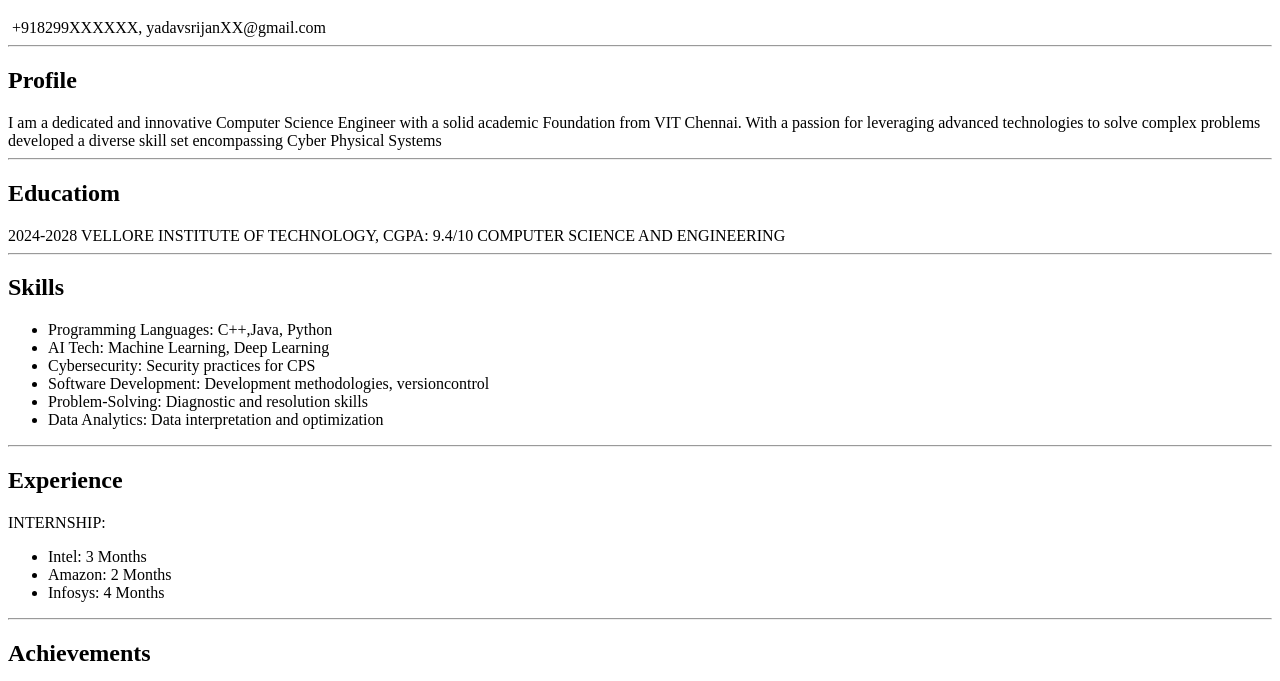
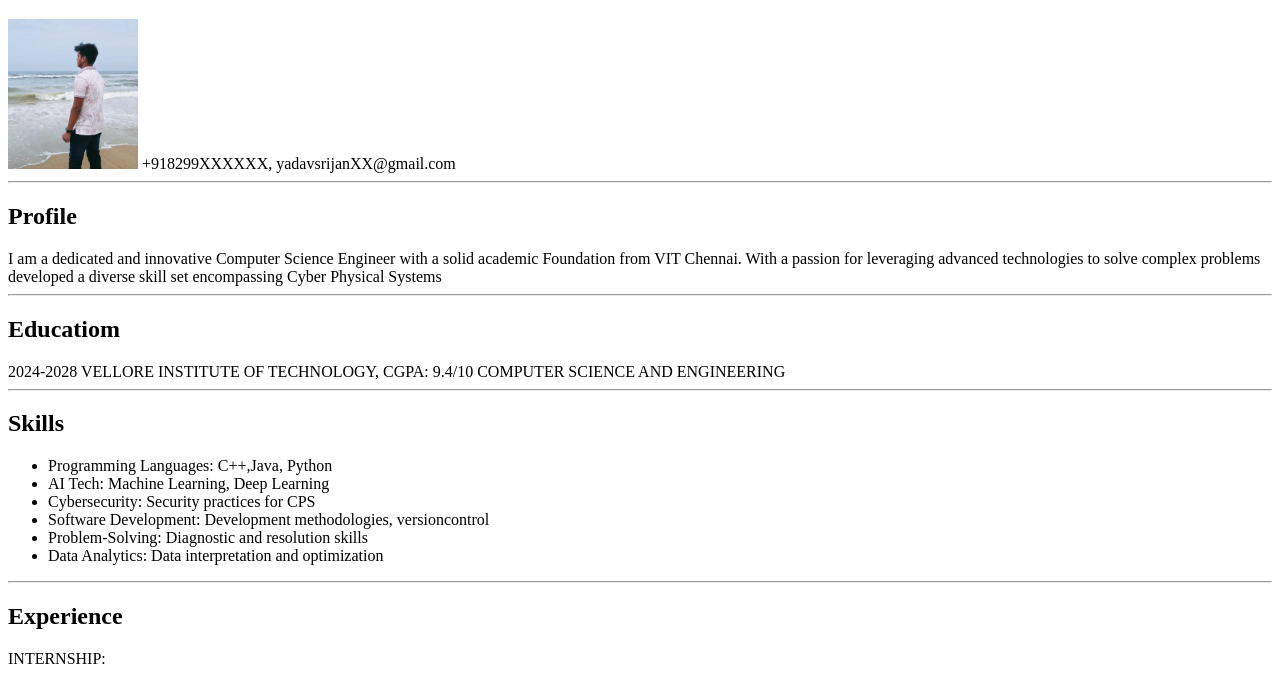
Before and after one commit to DumbTempest/Capestone-Project-1-Friend-s-Resume-, a plain HTML site: page index.html in a window 1280 px wide. Shown: the part 61-742 px from the top of the page. Drawn offline with Linux system fonts and the light colour scheme.

Commit message:
Update index.html (png location)

```diff
--- a/index.html
+++ b/index.html
@@ -7,7 +7,7 @@
 <body>
     <h1>Srijan</h1>
 
-    <img src="./srijan.png" height="150" alt="" />
+    <img src="../Assets/srijan.png" height="150" alt="" />
 
 
     <pr>+918299XXXXXX, </pr>
```
